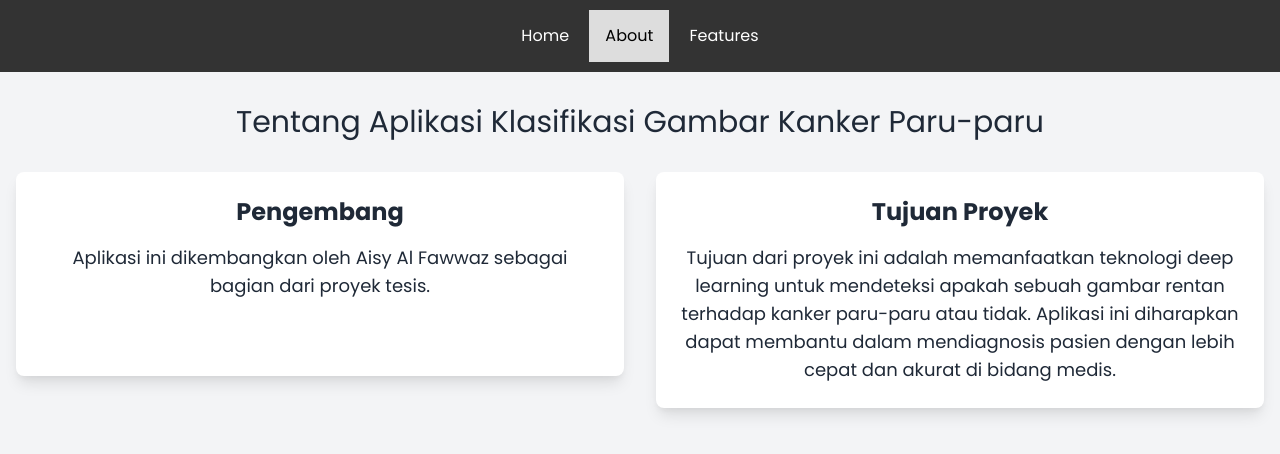
After one commit to aisyalfawwaz/Cancer-Classification-Using-Flask, a Flask app: page /about in a window 1280 px wide. The commit adds this page. Shown: the top 454 px of the page. Run offline with Flask 3, Linux system fonts and the light colour scheme; some libraries are stand-ins or nearby versions.

Commit message:
add : new feature

```diff
--- a/app.py
+++ b/app.py
@@ -49,5 +49,9 @@ def index():
 
     return render_template('index.html', result=result)
 
+@app.route('/about')
+def home():
+    return render_template('about.html')
+
 if __name__ == '__main__':
     app.run(debug=True)
--- /dev/null
+++ b/templates/about.html
@@ -0,0 +1,112 @@
+<!DOCTYPE html>
+<html>
+<head>
+    <title>About | Klasifikasi Gambar Kanker Paru-paru</title>
+    <!-- Tambahkan link ke file CSS Tailwind dan Animate.css -->
+    <link href="https://cdn.jsdelivr.net/npm/tailwindcss@2.2.19/dist/tailwind.min.css" rel="stylesheet">
+    <link href="https://cdn.jsdelivr.net/npm/animate.css@3.5.2/animate.min.css" rel="stylesheet">
+    <link href="https://fonts.googleapis.com/css2?family=Poppins:wght@300;400;700&display=swap" rel="stylesheet">
+    <style>
+        body {
+            font-family: 'Poppins', sans-serif;
+        }
+
+        .font-bold-poppins {
+            font-weight: bold;
+        }
+
+        /* Style for the navbar */
+        nav {
+            background-color: #333;
+            color: white;
+            padding: 10px 0;
+            text-align: center;
+        }
+
+        nav a {
+            color: white;
+            padding: 14px 16px;
+            text-decoration: none;
+            display: inline-block;
+        }
+
+        nav a:hover {
+            background-color: #ddd;
+            color: black;
+        }
+
+        /* Style for the active navbar item */
+        nav a.active {
+            background-color: #ddd;
+            color: black;
+        }
+
+        .card-container {
+            position: relative;
+        }
+
+        .card-indicator {
+            position: absolute;
+            top: 10px;
+            left: 10px;
+            width: 20px;
+            height: 20px;
+            background-color: red; /* Adjust color as needed */
+            border-radius: 50%;
+            display: none;
+        }
+
+        .card-container:hover .card-indicator {
+            display: block;
+        }
+    </style>
+</head>
+<body class="bg-gray-100 text-center">
+    <!-- Navbar -->
+    <nav>
+        <a href="/">Home</a>
+        <a href="/about" class="active">About</a>
+        <a href="#">Features</a>
+    </nav>
+
+    <h1 class="text-3xl text-gray-800 py-8">
+        Tentang Aplikasi Klasifikasi Gambar Kanker Paru-paru
+    </h1>
+
+    <div class="container mx-auto">
+        <div class="flex flex-col md:flex-row justify-between mx-4">
+            <div class="bg-white p-6 rounded-lg shadow-lg mb-8 md:mr-4 md:w-1/2 animate__animated animate__fadeInLeft card-container">
+                <div class="card-indicator"></div>
+                <h3 class="text-2xl text-gray-800 font-bold mb-4">Pengembang</h3>
+                <p class="text-lg text-gray-800">
+                    Aplikasi ini dikembangkan oleh Aisy Al Fawwaz sebagai bagian dari proyek tesis.
+                </p>
+            </div>
+
+            <div class="bg-white p-6 rounded-lg shadow-lg md:ml-4 md:w-1/2 animate__animated animate__fadeInRight card-container">
+                <div class="card-indicator"></div>
+                <h3 class="text-2xl text-gray-800 font-bold mb-4">Tujuan Proyek</h3>
+                <p class="text-lg text-gray-800">
+                    Tujuan dari proyek ini adalah memanfaatkan teknologi deep learning untuk mendeteksi apakah sebuah gambar rentan terhadap kanker paru-paru atau tidak. Aplikasi ini diharapkan dapat membantu dalam mendiagnosis pasien dengan lebih cepat dan akurat di bidang medis.
+                </p>
+            </div>
+        </div>
+    </div>
+
+    <script>
+        const cards = document.querySelectorAll('.card-container');
+
+        cards.forEach((card, index) => {
+            card.addEventListener('mouseenter', () => {
+                const indicator = card.querySelector('.card-indicator');
+                indicator.style.animation = 'pulse 0.5s infinite';
+            });
+
+            card.addEventListener('mouseleave', () => {
+                const indicator = card.querySelector('.card-indicator');
+                indicator.style.animation = '';
+            });
+        });
+    </script>
+</body>
+</html>
```
Also changed, not shown: templates/index.html (+87 -25 lines), static/app.js (renamed from templates/app.js), static/uploads/WhatsApp Image 2023-09-14 at 09.56.46.jpg (added).
